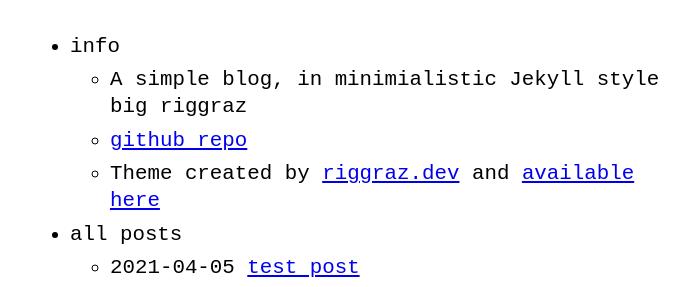
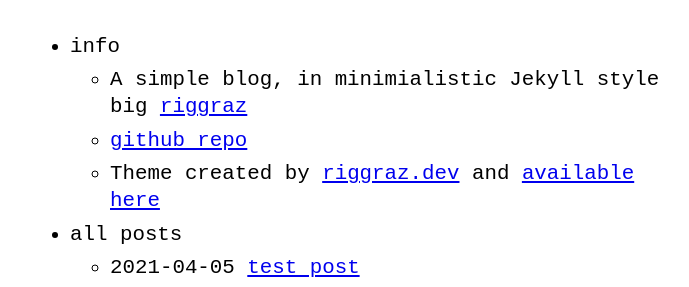
Before and after one commit to Kompjoeter/archived-blog, a Jekyll site: the page built from index.md, in a window 1280 px wide. Shown: the part 141-428 px from the top of the page, without its empty margins (290-979 px from the left). Built offline with Jekyll 4.4.1, drawn with Linux system fonts in a browser that asks for light colours; part of the change alters nothing that is shown.

```diff
--- a/_data/menu.yml
+++ b/_data/menu.yml
@@ -4,7 +4,7 @@
 entries:
   - title: info
     entries:
-      - title: A simple blog, in minimialistic Jekyll style big riggraz
+      - title: A simple blog, in minimialistic Jekyll style big <a href='https://github.com/riggraz'>riggraz</a>
       - title: github repo
         url: https://github.com/RanDByyp/randbyyp.github.io
       - title: "Theme created by <a href='https://riggraz.dev'>riggraz.dev</a> and <a href='https://github.com/riggraz/no-style-please'>available here</a>"
```
